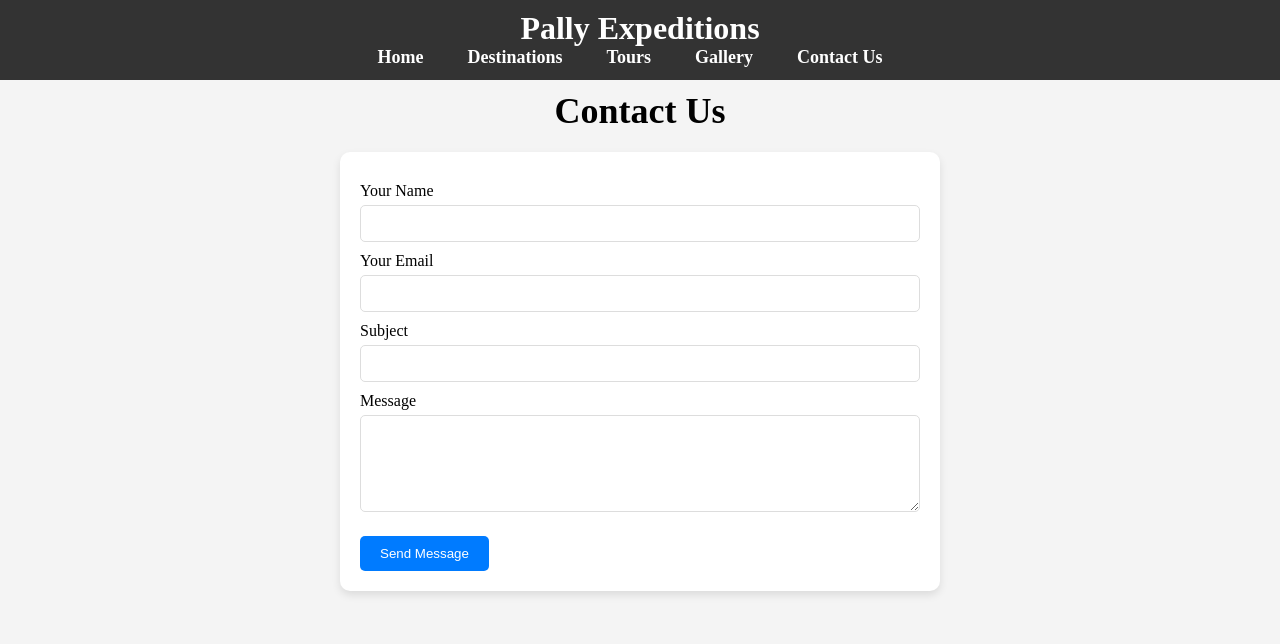
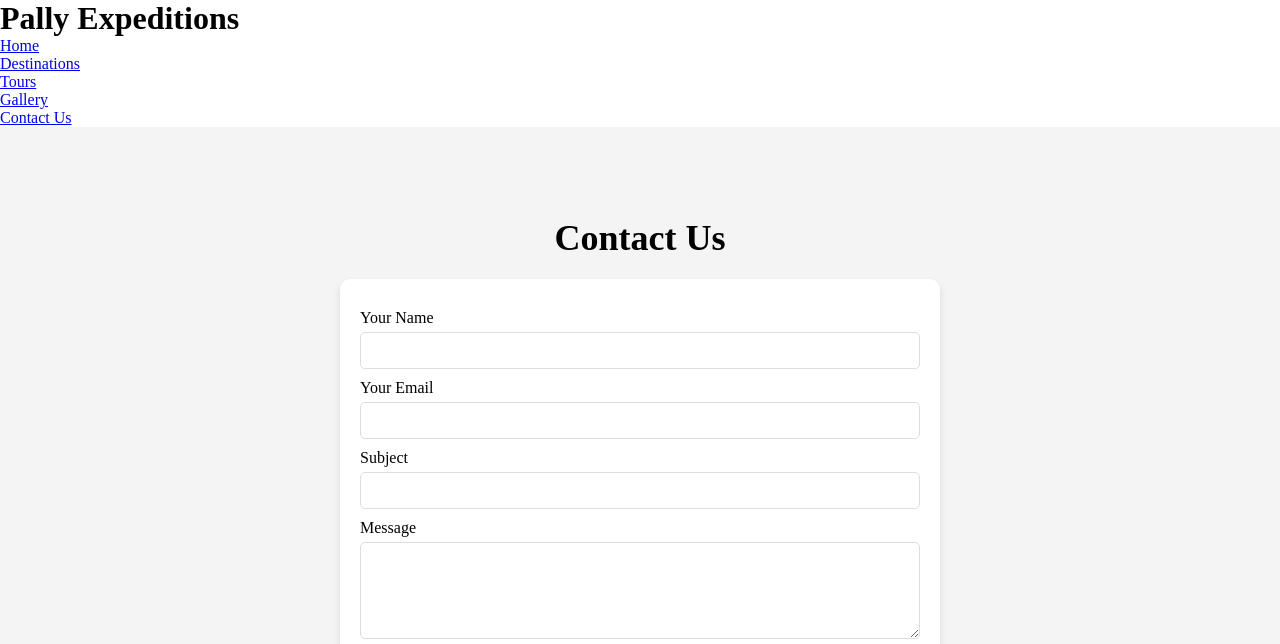
Before and after one commit to CodeVortex425/pallyexpeditions, a plain HTML site: page contactUs.html in a window 1280 px wide. Shown: the top 644 px of the page. Drawn offline with Linux system fonts and the light colour scheme.

Commit message:
Add files via upload

```diff
--- a/contactUs.html
+++ b/contactUs.html
@@ -57,7 +57,7 @@
                   <path d="M504 256C504 119 393 8 256 8S8 119 8 256c0 123.5 89.3 227.4 208 250.1V327h-62v-71h62v-53c0-68.3 40.1-106.1 102.6-106.1 29.8 0 61.4 5.5 61.4 5.5v66h-34.5c-33.6 0-44.5 20.9-44.5 42.3v51.7h76.1l-12.2 71H335v179.1c118.7-22.7 208-126.6 208-250.1z"/>
               </svg>
           </a>
-            <a href="https://www.instagram.com" target="_blank" class="social-icon">
+            <a href="https://www.instagram.com/pallyexpeditions/" target="_blank" class="social-icon">
               <svg xmlns="http://www.w3.org/2000/svg" viewBox="0 0 448 512" width="30" height="30">
                   <path d="M224.1 141c-63.6 0-114.9 51.3-114.9 114.9s51.3 114.9 114.9 114.9S339 319.5 339 255.9 287.7 141 224.1 141zm0 189.6c-41.1 0-74.7-33.5-74.7-74.7s33.5-74.7 74.7-74.7 74.7 33.5 74.7 74.7-33.6 74.7-74.7 74.7zm146.4-194.3c0 14.9-12 26.8-26.8 26.8-14.9 0-26.8-12-26.8-26.8s12-26.8 26.8-26.8 26.8 12 26.8 26.8zm76.1 27.2c-1.7-35.9-9.9-67.7-36.2-93.9-26.2-26.2-58-34.4-93.9-36.2-37-2.1-147.9-2.1-184.9 0-35.8 1.7-67.6 9.9-93.9 36.1s-34.4 58-36.2 93.9c-2.1 37-2.1 147.9 0 184.9 1.7 35.9 9.9 67.7 36.2 93.9s58 34.4 93.9 36.2c37 2.1 147.9 2.1 184.9 0 35.9-1.7 67.7-9.9 93.9-36.2 26.2-26.2 34.4-58 36.2-93.9 2.1-37 2.1-147.8 0-184.8zM398.8 388c-7.8 19.6-22.9 34.7-42.6 42.6-29.5 11.7-99.5 9-132.1 9s-102.7 2.6-132.1-9c-19.6-7.8-34.7-22.9-42.6-42.6-11.7-29.5-9-99.5-9-132.1s-2.6-102.7 9-132.1c7.8-19.6 22.9-34.7 42.6-42.6 29.5-11.7 99.5-9 132.1-9s102.7-2.6 132.1 9c19.6 7.8 34.7 22.9 42.6 42.6 11.7 29.5 9 99.5 9 132.1s2.7 102.7-9 132.1z"/>
               </svg>
--- a/pallyExpeditions.html
+++ b/pallyExpeditions.html
@@ -1,6 +1,9 @@
 <!DOCTYPE html>
 <html>
   <head>
+
+    <script src="https://cdn.tailwindcss.com"></script>
+
     <title>Pally Expeditions</title>
 
     <meta name="viewport" content="width=device-width, initial-scale=1">
@@ -80,32 +83,12 @@
            });
         });
 
-        const translations = {
-        en: { home: "Home", destinations: "Destinations", tours: "Tours", gallery: "Gallery", contact: "Contact Us", "hero-title": "Explore Breathtaking Adventures with Pally Expeditions", "hero-text": "Discover the world’s most exciting destinations with us!", "book-now": "Book Your Tour Now" },
-        sw: { home: "Nyumbani", destinations: "Maeneo", tours: "Safari", gallery: "Picha", contact: "Wasiliana Nasi", "hero-title": "Gundua Matembezi ya Kuvutia na Pally Expeditions", "hero-text": "Gundua maeneo bora zaidi duniani nasi!", "book-now": "Weka Safari Yako Sasa" },
-        fr: { home: "Accueil", destinations: "Destinations", tours: "Circuits", gallery: "Galerie", contact: "Contactez-nous", "hero-title": "Explorez des Aventures à Couper le Souffle avec Pally Expeditions", "hero-text": "Découvrez les destinations les plus excitantes du monde avec nous!", "book-now": "Réservez Votre Voyage Maintenant" },
-        es: { home: "Inicio", destinations: "Destinos", tours: "Tours", gallery: "Galería", contact: "Contáctenos", "hero-title": "Explora Aventuras Impresionantes con Pally Expeditions", "hero-text": "¡Descubre los destinos más emocionantes del mundo con nosotros!", "book-now": "Reserva tu Tour Ahora" },
-        de: { home: "Startseite", destinations: "Ziele", tours: "Touren", gallery: "Galerie", contact: "Kontakt", "hero-title": "Erleben Sie atemberaubende Abenteuer mit Pally Expeditions", "hero-text": "Entdecken Sie mit uns die aufregendsten Reiseziele der Welt!", "book-now": "Buchen Sie Ihre Tour Jetzt" },
-        zh: { home: "首页", destinations: "目的地", tours: "旅游", gallery: "画廊", contact: "联系我们", "hero-title": "与 Pally Expeditions 一起探索惊险的冒险", "hero-text": "与我们一起探索世界上最令人兴奋的目的地!", "book-now": "立即预订您的旅游" },
-        ru: { home: "Главная", destinations: "Направления", tours: "Туры", gallery: "Галерея", contact: "Свяжитесь с нами", "hero-title": "Исследуйте Захватывающие Приключения с Pally Expeditions", "hero-text": "Откройте для себя самые захватывающие направления в мире с нами!", "book-now": "Забронируйте Тур Сейчас" },
-        ar: { home: "الرئيسية", destinations: "الوجهات", tours: "الجولات", gallery: "المعرض", contact: "اتصل بنا", "hero-title": "استكشف مغامرات مذهلة مع Pally Expeditions", "hero-text": "اكتشف أكثر الوجهات إثارة في العالم معنا!", "book-now": "احجز رحلتك الآن" },
-        ja: { home: "ホーム", destinations: "目的地", tours: "ツアー", gallery: "ギャラリー", contact: "お問い合わせ", "hero-title": "Pally Expeditions と一緒に息をのむ冒険を探検", "hero-text": "私たちと一緒に世界で最もエキサイティングな目的地を発見しましょう！", "book-now": "今すぐツアーを予約" }
-      };
 
-      $(document).ready(function() {
-        $('#language-selector').change(function() {
-          let lang = $(this).val();
-          $('[data-translate]').each(function() {
-            let key = $(this).attr('data-translate');
-            $(this).text(translations[lang][key]);
-          });
-        });
-      });
     </script>
   </body>
 
   <!-- WhatsApp Chat Button -->
-  <a href="https://wa.me/255613856425" target="_blank" class="whatsapp-button">
+  <a href="https://wa.me/255750886425" target="_blank" class="whatsapp-button">
     <img src="https://upload.wikimedia.org/wikipedia/commons/6/6b/WhatsApp.svg" alt="Chat with us on WhatsApp" />
   </a>
 
--- a/styles/contactUs.css
+++ b/styles/contactUs.css
@@ -8,69 +8,6 @@
   padding: 0;
   box-sizing: border-box;
 
-}
-
-header {
-  background-color: #333;
-  color: white;
-  padding: 10px 0;
-  text-align: center;
-  position: fixed;
-  top: 0;
-  left: 0;
-  right: 0;
-  height: 80px;
-  gap:20px;
-  z-index: 1000;
-}
-
-header .logo h1 {
-  margin: 0;
-}
-
-header nav ul {
-  list-style: none;
-  padding: 0;
-}
-
-header nav ul li {
-  display: inline;
-  margin-right: 20px;
-}
-
-header nav ul li a {
-  color: white;
-  text-decoration: none;
-}
-
-.nav-item {
-  text-decoration: none;
-  color: white;
-  font-size: 18px;
-  font-weight: bold;
-  position: relative;
-  padding: 5px 10px;
-  transition: color 0.3s ease-in-out;
-}
-
-.nav-item::after {
-  content: "";
-  position: absolute;
-  left: 0;
-  bottom: -3px;
-  width: 100%;
-  height: 2px;
-  background-color: #8d7f6c;
-  transform: scaleX(0);
-  transition: transform 0.3s ease-in-out;
-}
-
-.nav-item:hover::after {
-  transform: scaleX(1);
-}
-
-.nav-item:hover {
-  color: #8d7f6c;
 }
 
 .contact-container {
```
Also changed, not shown: tours.html (+14 -17 lines), styles/tours.css (line endings or trailing spaces).
